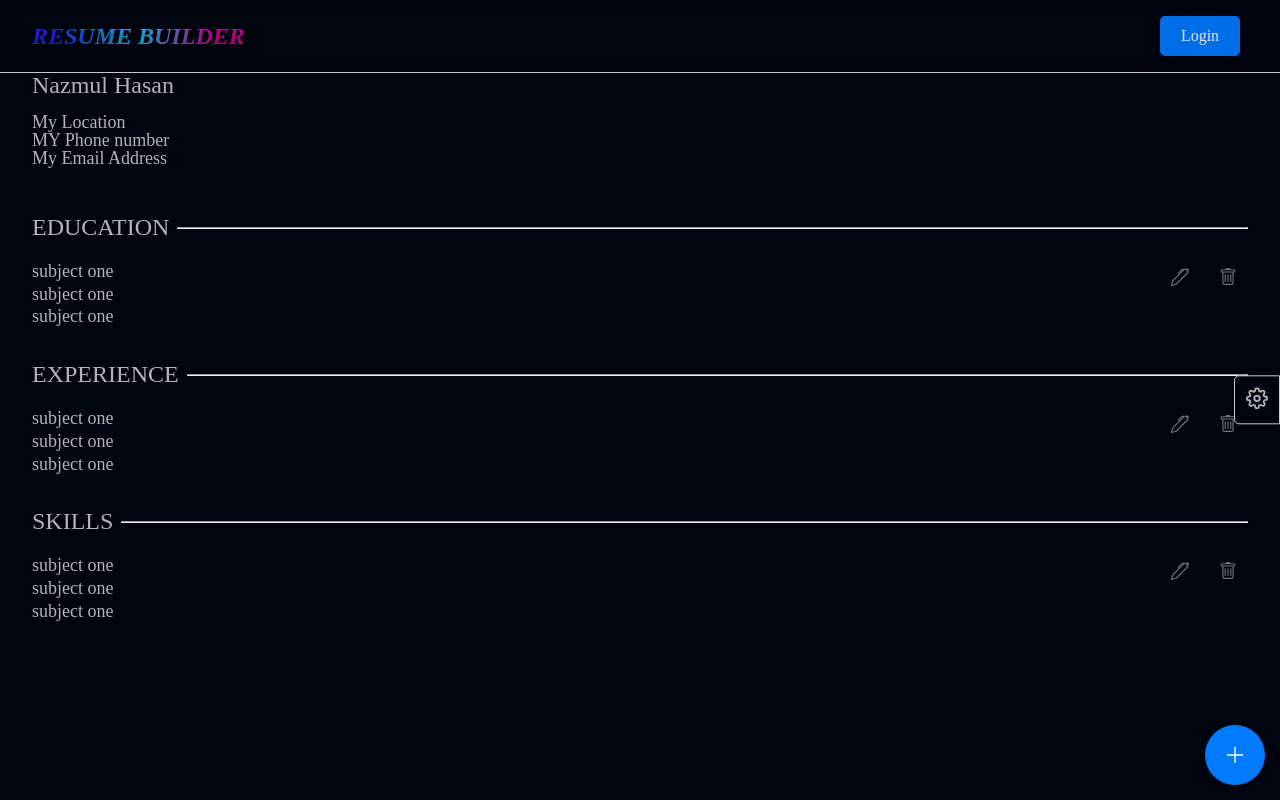
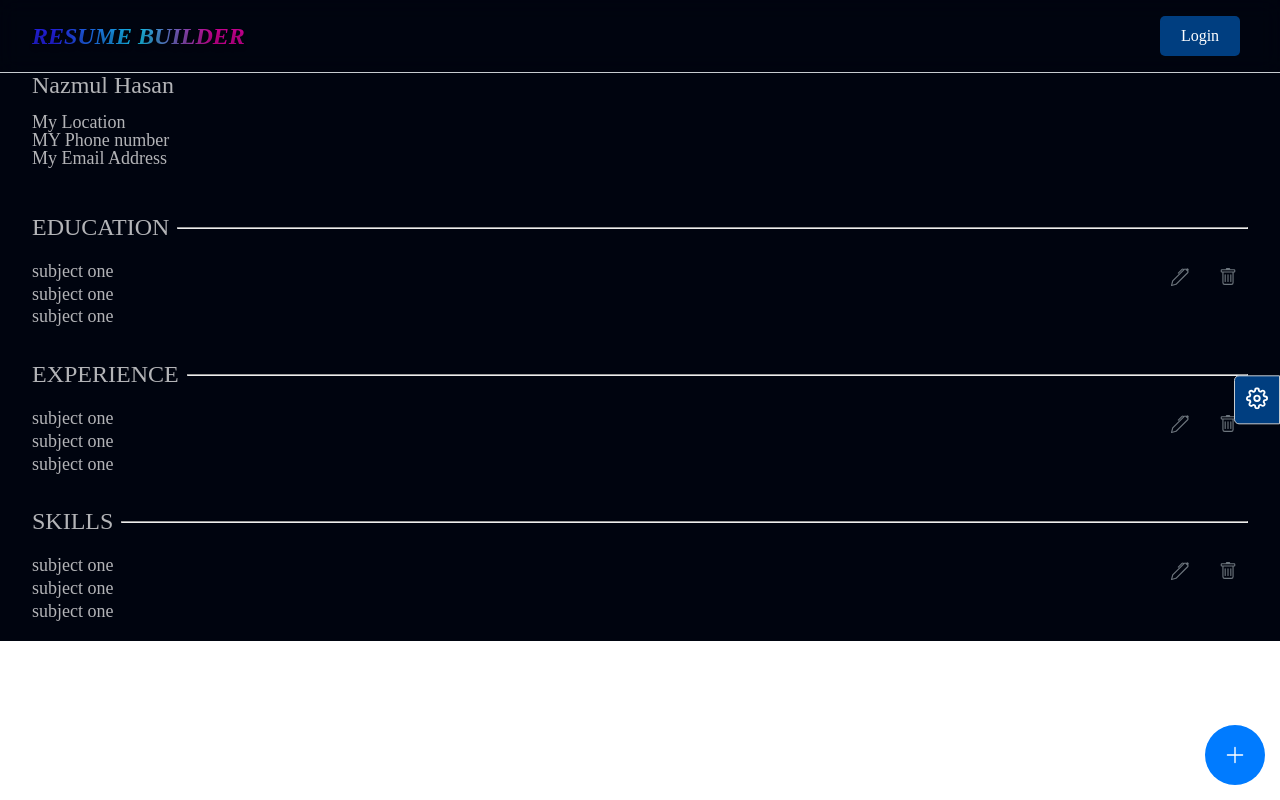
Before and after one commit to nnhasan0290/cv_generator, a React (Vite) app: page / in a window 1280 px wide. Built offline with nearby package versions, Linux system fonts and the light colour scheme.

Commit message:
fix: style fixing

```diff
--- a/src/App.jsx
+++ b/src/App.jsx
@@ -3,10 +3,12 @@ import "./assets/styles/_global.scss"
 import Resume from "./components/Resume/Resume";
 import SpeedDial from "./components/SpeedDial/SpeedDial";
 import Customize from "./components/Customize/Customize";
+import { GlobalSettingContext } from "./utils/SettingContext";
 
 const App = () => {
+  const {state:{color, bg}} = GlobalSettingContext();
   return (
-    <div className="">
+    <div style={{backgroundColor: bg, color}}>
       <Header />
       <Resume/>
       <SpeedDial/>
--- a/src/assets/styles/base/_root.scss
+++ b/src/assets/styles/base/_root.scss
@@ -10,6 +10,4 @@
   --bbb-white-bg-color: #{$white};
 
   --bbb-body-font-family: #{$fm-open-sans-bold};
-  background-color: $bg-primary;
-  color: $text-primary;
 }
--- a/src/assets/styles/components/common/_index.scss
+++ b/src/assets/styles/components/common/_index.scss
@@ -6,13 +6,14 @@
     border-radius: $rounded-sm;
     margin: 0 .5rem;
     color: $text-white;
-    opacity: 0.9;
     transition: all 0.3s;
     border: none;
     min-width: 80px;
     min-height: 40px;
+    background-color: $primary-deep;
     &:hover{
         opacity: 1;
+        background-color: $primary;
     }
     position: relative;
     .common__button__loader{
--- a/src/assets/styles/components/customize/_index.scss
+++ b/src/assets/styles/components/customize/_index.scss
@@ -9,10 +9,10 @@
         border-radius: $rounded-sm 0 0 $rounded-sm;
         cursor: pointer;
         transition: all 0.3s;
-        background-color: $bg-primary;
+        background-color: $primary-deep;
+        color: white;
         &:hover{
-            background-color: $primary;
-            color: white;
+          background-color: $primary;
         }
     }
 
@@ -24,7 +24,6 @@
         top: 0;
         right: 0;
         bottom: 0;
-        background-color: $bg-primary;
         animation: getDown 0.3s ease-in;
         z-index: 10010;
         box-sizing: border-box;
@@ -51,7 +50,7 @@
           padding-bottom: .5rem;
           position: sticky;
           top: 0;
-          background-color: $bg-primary;
+          backdrop-filter: blur(10px);
         }
         .canvas__section{
           display: flex;
@@ -149,10 +148,7 @@
       // background-color: $secondary;
       border: $border-2;
       border-radius: $rounded-sm;
-      &:hover{
-        color: white;
 
-      }
     }
    }
 }
--- a/src/assets/styles/components/header/_index.scss
+++ b/src/assets/styles/components/header/_index.scss
@@ -67,7 +67,6 @@
         position: absolute;
         top: 110%;
         right: 0;
-        background-color: $bg-primary;
         border: $border-1;
         padding: 0.3rem;
         border-radius: $rounded-sm;
--- a/src/assets/styles/foundations/_variables.scss
+++ b/src/assets/styles/foundations/_variables.scss
@@ -47,6 +47,7 @@ $error: red;
 $warning: yellow;
 
 $primary: #007BFF;
+$primary-deep: #003e80;
 $secondary: #6C757D;
 
 /* background color */
@@ -71,7 +72,7 @@ $bg-lime-gradient: rgba(85, 172, 206, 0.2);
 $bg-blue-green-gradient: linear-gradient(90deg, #55acce 0%, #acdb93 100%);
 
 /* text color */
-$text-primary: rgba(255, 255, 255, 0.7);
+$text-primary: #ffffffb3;
 $text-grey: #7b809a;
 $text-white: #fff;
 $text-blue: #3056d3;
--- a/src/components/Common/Button.jsx
+++ b/src/components/Common/Button.jsx
@@ -1,6 +1,6 @@
-const Button = ({ children, onClick, bg, isLoading }) => {
+const Button = ({ children, onClick, isLoading }) => {
   return (
-    <button disabled={isLoading} onClick={onClick} className="common__button" style={{ backgroundColor: bg ? bg : "gray" }}>
+    <button disabled={isLoading} onClick={onClick} className="common__button" >
       {!isLoading ? children : (<span className="common__button__loader"></span>)}
     </button>
   );
--- a/src/components/Customize/Customize.jsx
+++ b/src/components/Customize/Customize.jsx
@@ -5,16 +5,18 @@ import IconButton from "../Common/IconButton";
 import Sections from "./Sections";
 import Templates from "./Templates";
 import Theming from "./Theming";
+import { GlobalSettingContext } from "../../utils/SettingContext";
 
 const Customize = () => {
   const [showCanvas, setShowCanvas] = useState(false);
+  const {state:{bg}} = GlobalSettingContext()
   return (
     <div className="customize">
       <span className="customize__action" onClick={() => setShowCanvas(true)}>
         <FiSettings size={22} />
       </span>
       {showCanvas && (
-        <div className="customize__canvas">
+        <div className="customize__canvas" style={{backgroundColor: bg}}>
           <div className="canvas__head">
             <h2>Customizer</h2>
             <IconButton
--- a/src/components/Customize/Theming.jsx
+++ b/src/components/Customize/Theming.jsx
@@ -1,4 +1,7 @@
+import { GlobalSettingContext } from "../../utils/SettingContext"
+
 const Theming = () => {
+  const {state:{theme}, dispatch} = GlobalSettingContext()
     return(
         <div className="canvas__section">
             <h2>Theming</h2>
@@ -6,11 +9,11 @@ const Theming = () => {
               <span>mode</span>
               <div>
                 <label className="radio__input">
-                  <input type="radio" id="option1" name="options" />
+                  <input onClick={() => dispatch({type: "SWITCH_THEME"})} type="radio" id="option1" name="options" checked={theme === "dark"} />
                   Dark
                 </label>
                 <label className="radio__input">
-                  <input type="radio" id="option1" name="options" />
+                  <input onClick={() => dispatch({type: "SWITCH_THEME"})} type="radio" id="option1" name="options" checked={theme === "light"}/>
                   Light
                 </label>
               </div>
--- a/src/components/Header.jsx
+++ b/src/components/Header.jsx
@@ -5,6 +5,7 @@ import { BsChevronUp } from "react-icons/bs";
 import { RxExit } from "react-icons/rx";
 import { useRef, useState } from "react";
 import useOutsideClickHandler from "../utils/isClickedOnOutside";
+import { GlobalSettingContext } from "../utils/SettingContext";
 
 const Header = () => {
   const { loginWithRedirect, logout, user, isAuthenticated, isLoading } =
@@ -18,10 +19,10 @@ const Header = () => {
 
   useOutsideClickHandler(dropdownRef, handleCloseDropdown);
 
-  console.log(user);
+  const {state:{bg}} = GlobalSettingContext();
 
   return (
-    <div className="heading">
+    <div className="heading" >
       <div className="heading__wrapper bbb-container">
         <h2 className="heading__logo">Resume Builder</h2>
         <div className="heading__btn">
@@ -49,7 +50,7 @@ const Header = () => {
                 </div>
               </div>
               {showDropdown && (
-                <div className="heading__user__dropdown">
+                <div className="heading__user__dropdown" style={{backgroundColor: bg}}>
                   <div className="heading__user__dropdown__avatar">
                     <Avatar img={user?.picture} />
                     <h2>{user?.name}</h2>
@@ -71,7 +72,6 @@ const Header = () => {
             </div>
           ) : (
             <Button
-              bg={isLoading ? "#6C757D" : "#007BFF"}
               onClick={() => loginWithRedirect()}
               type="primary"
               isLoading={isLoading}
--- a/src/main.jsx
+++ b/src/main.jsx
@@ -1,6 +1,7 @@
 import ReactDOM from "react-dom/client";
 import App from "./App.jsx";
 import { Auth0Provider } from "@auth0/auth0-react";
+import ContextProvider from "./utils/SettingContext.jsx";
 
 ReactDOM.createRoot(document.getElementById("root")).render(
   <Auth0Provider
@@ -10,6 +11,8 @@ ReactDOM.createRoot(document.getElementById("root")).render(
       redirect_uri: window.location.origin,
     }}
   >
-    <App />
+    <ContextProvider>
+      <App />
+    </ContextProvider>
   </Auth0Provider>
 );
--- /dev/null
+++ b/src/utils/SettingContext.jsx
@@ -0,0 +1,45 @@
+import { createContext, useContext, useReducer } from "react";
+
+const themeConfig = {
+  dark: {
+    theme: "dark",
+    color: "#ffffffb3",
+    bg: "#00040f",
+  },
+  light: {
+    theme: "light",
+    color: "black",
+    bg: "white",
+  },
+};
+
+const initialSettings = { ...themeConfig.dark };
+
+
+const reducer = (state, action) => {
+  switch (action.type) {
+    case "SWITCH_THEME":
+      if (state.theme === "dark") {
+        return { ...state, ...themeConfig.light };
+      }
+      else{
+        return {...state, ...themeConfig.dark}
+      }
+  }
+};
+
+const SettingContext = createContext();
+
+const ContextProvider = ({ children }) => {
+  const [state, dispatch] = useReducer(reducer, initialSettings);
+
+  return (
+    <SettingContext.Provider value={{ state, dispatch }}>
+      {children}
+    </SettingContext.Provider>
+  );
+};
+
+export default ContextProvider;
+
+export const GlobalSettingContext = () => useContext(SettingContext);
```
